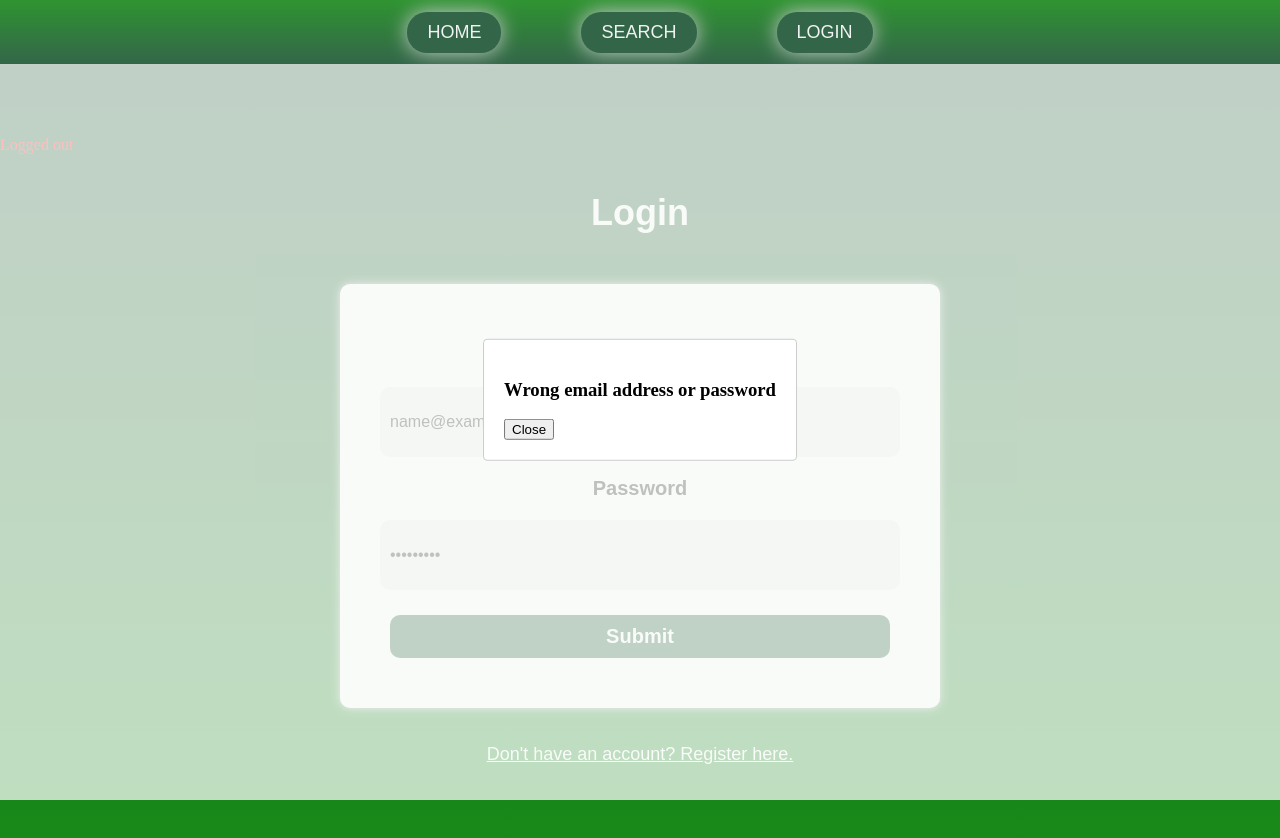
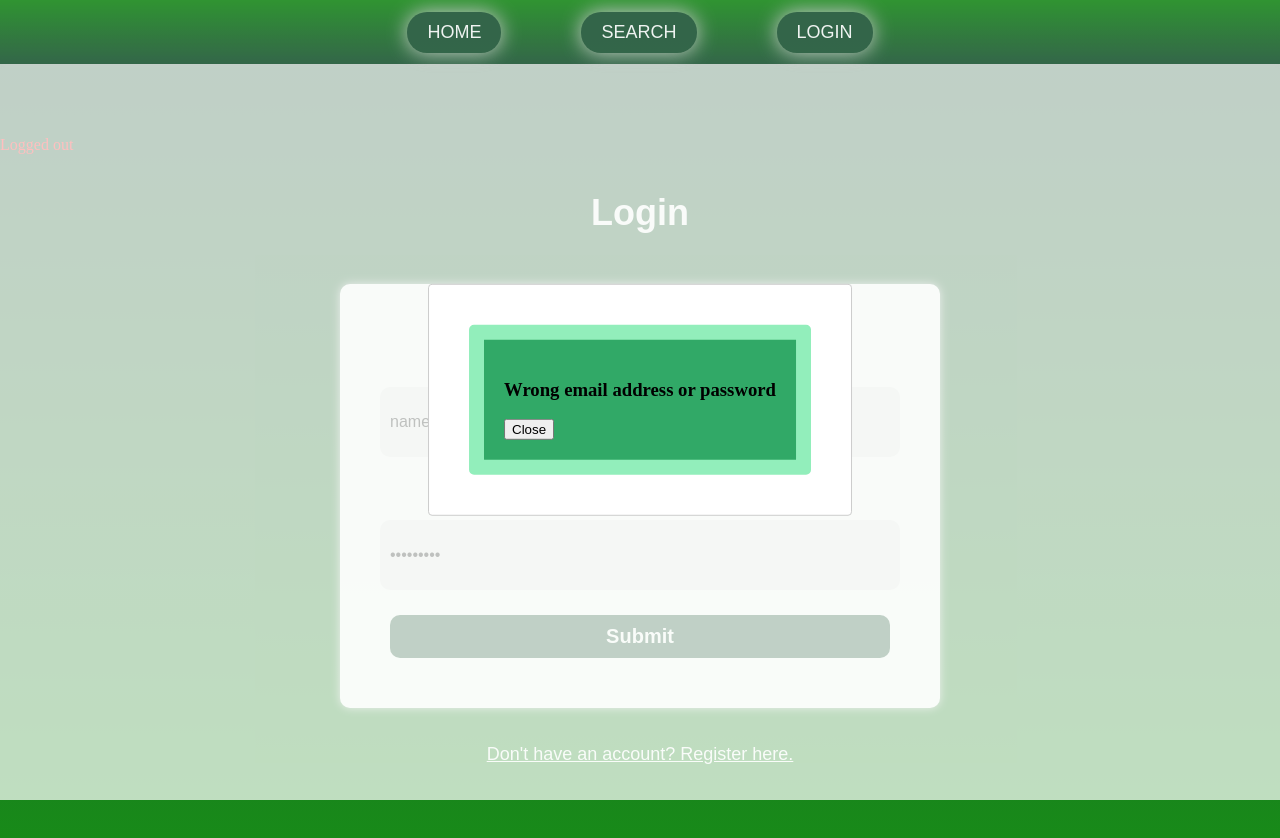
Before and after one commit to KariNurm/Library, a React (Create React App) app in the folder group-project/: page /login in a window 1280 px wide. Both pictures are taken after typing "name@example.com", "Sample123" into the empty fields and a click on the button "Submit". Shown: the top 838 px of the page. Built offline with nearby package versions, Linux system fonts and the light colour scheme; data requests are answered from the project's data file.

Commit message:
.\src\Login.js

```diff
--- a/group-project/src/Login.js
+++ b/group-project/src/Login.js
@@ -48,8 +48,9 @@ const Login = (props) => {
                 <h2>Login</h2>
                 <Modal isOpen={wrongOpen}
                        contentLabel="wrong email/password"
-                       style={customStyles}>
-                        <div>
+                       style={customStyles}
+                       >
+                        <div className="wrong-email">
                             <h3>Wrong email address or password</h3>
                             <button onClick={() => setWrongOpen(false)}>Close</button>
                         </div>
```
